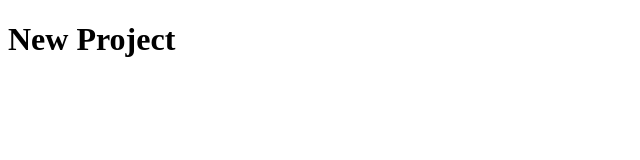
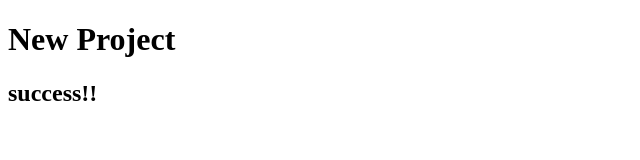
Before and after one commit to April-yg-lee/First-HTML-CSS-Project, a plain HTML site: page april.html in a window 1280 px wide. Shown: the whole page, without its empty margins (0-640 px from the left). Drawn offline with Linux system fonts and the light colour scheme.

Commit message:
second commit

```diff
--- a/april.html
+++ b/april.html
@@ -8,5 +8,6 @@
 </head>
 <body>
   <h1>New Project</h1>
+  <h2>success!!</h2>
 </body>
 </html>
```
